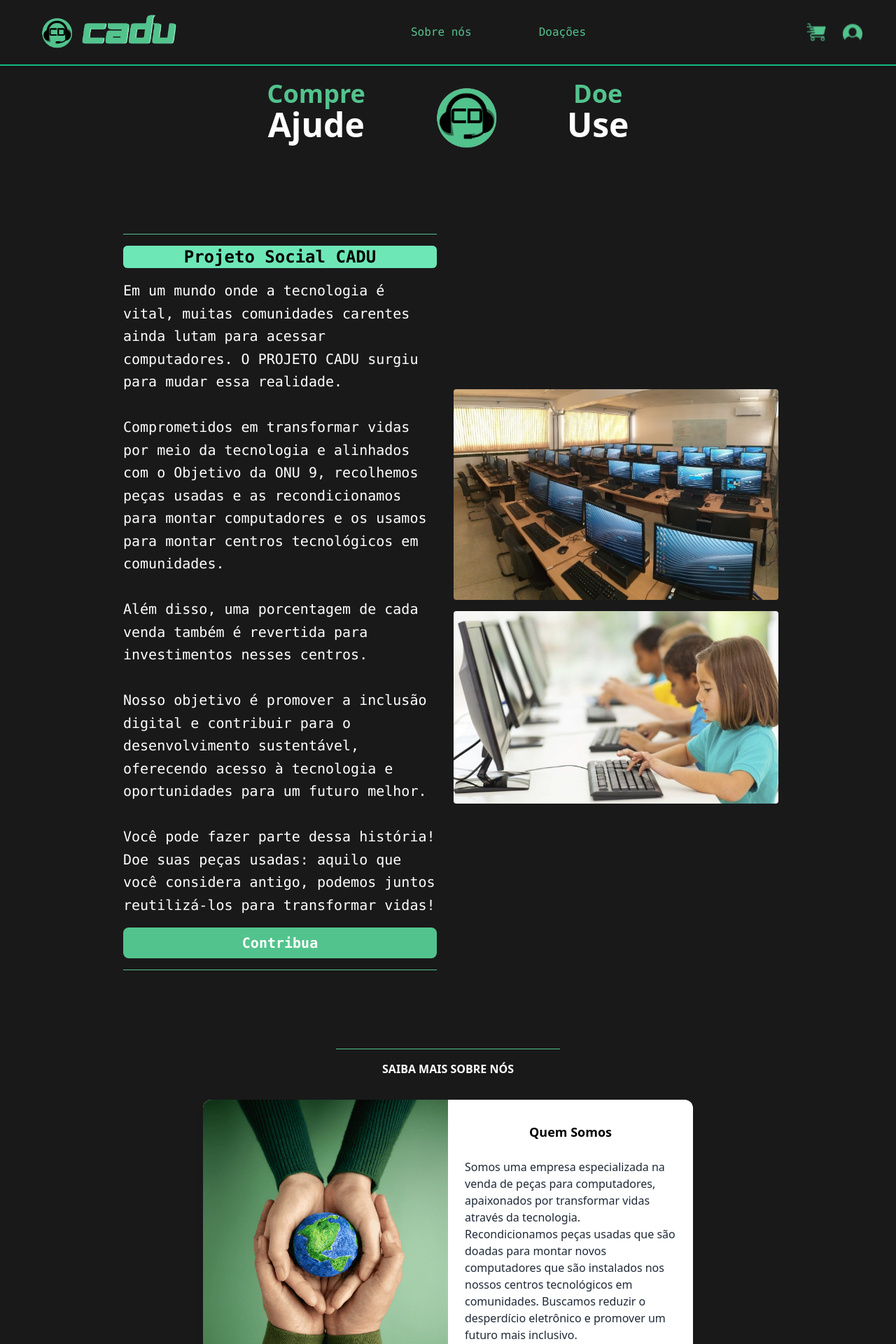
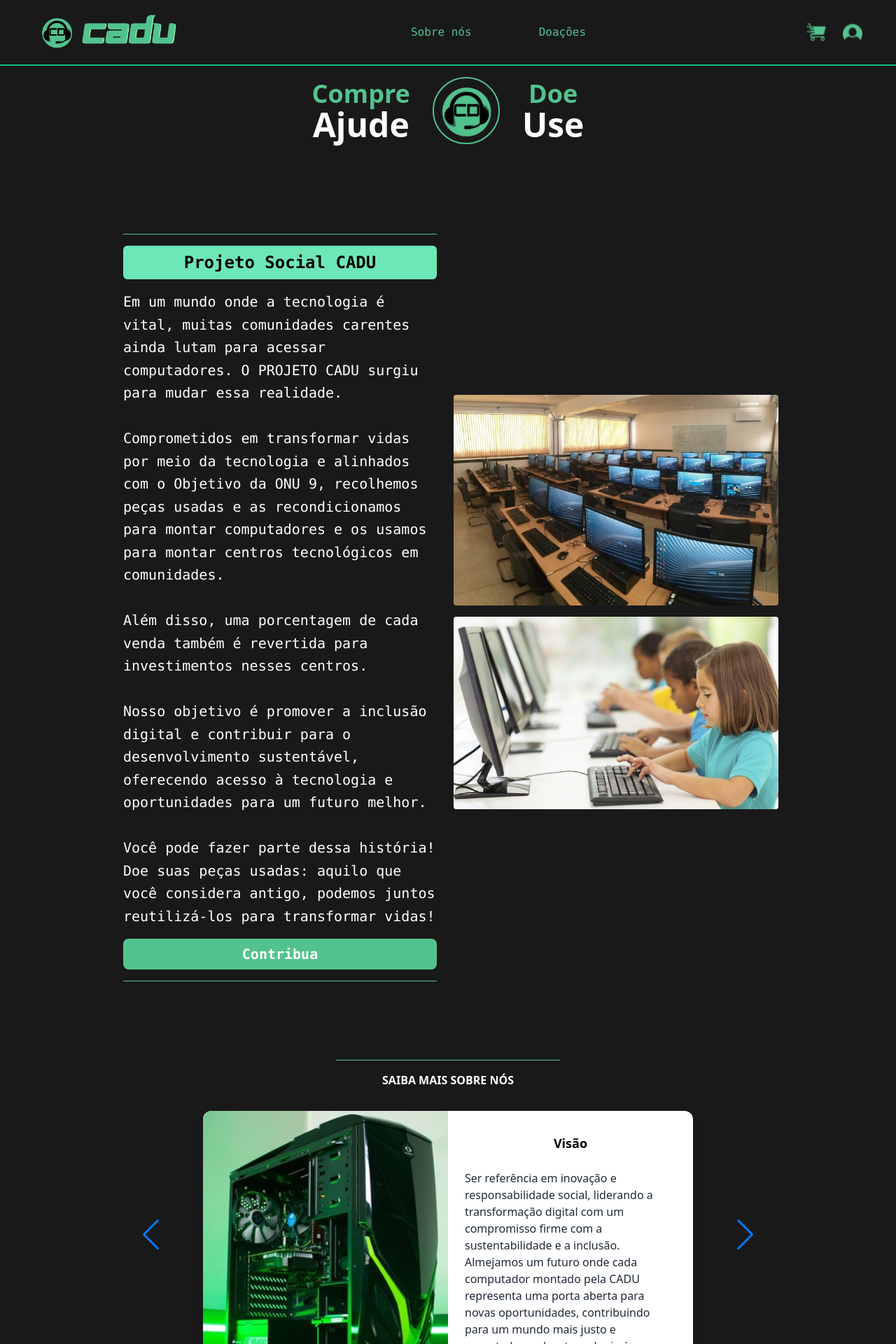
Before and after one commit to cadu-project-ti/cadu_front, a React (Vite) app: page /sobre in a window 1280 px wide. Shown: the top 1920 px of the page at 70% size. Built offline with nearby package versions, Linux system fonts and the light colour scheme.

Commit message:
Ajuste de responsividade

```diff
--- a/src/components/produtos/listaProdutos/ListaProdutos.tsx
+++ b/src/components/produtos/listaProdutos/ListaProdutos.tsx
@@ -43,7 +43,7 @@ function ListaProdutos() {
             slidesPerView={4} // Valor padrão para telas grandes
             breakpoints={{
               // Definindo slides diferentes para diferentes tamanhos de tela
-              400: {
+              50: {
                 slidesPerView: 2, // 1 slide para telas pequenas
                 spaceBetween: 20,
               },
--- a/src/pages/doacoes/Doacoes.tsx
+++ b/src/pages/doacoes/Doacoes.tsx
@@ -55,10 +55,10 @@ const DonationForm = () => {
   }, [token]);
 
   return (
-    <div className="flex justify-center items-center min-h-[70vh]">
-      <img src={Banner2} alt="" className="opacity-70 h-screen w-screen object-cover absolute" />
-      <div className="absolute bg-black bg-opacity-80 text-white font-semibold justify-center items-center text-center py-5 px-6 rounded-md">
-        {enviado ? ( // Mostrar mensagem de sucesso se o formulário for enviado
+    <div className="flex justify-center items-center min-h-[85vh] relative">
+      <img src={Banner2} alt="" className="opacity-70 h-full w-full object-cover absolute" />
+      <div className="bg-black bg-opacity-80 text-white font-semibold justify-center items-center text-center py-5 px-6 rounded-md max-w-md w-full z-10">
+        {enviado ? (
           <p className="text-[#53c38d]">Doação enviada com sucesso!</p>
         ) : (
           <form onSubmit={handleSubmit}>
@@ -69,7 +69,7 @@ const DonationForm = () => {
                 value={nomeProduto}
                 onChange={(e) => setNomeProduto(e.target.value)}
                 required
-                className="border border-gray-300 p-2 rounded w-full text-[#53c38d]"
+                className="border border-gray-300 p-2 rounded w-full text-[#53c38d] text-base sm:text-lg"
               />
             </div>
 
@@ -80,7 +80,7 @@ const DonationForm = () => {
                 value={anoDeUso}
                 onChange={(e) => setAnoDeUso(e.target.value)}
                 required
-                className="border border-gray-300 p-2 rounded w-full text-[#53c38d]"
+                className="border border-gray-300 p-2 rounded w-full text-[#53c38d] text-base sm:text-lg"
               />
             </div>
 
@@ -91,7 +91,7 @@ const DonationForm = () => {
                 value={marca}
                 onChange={(e) => setMarca(e.target.value)}
                 required
-                className="border border-gray-300 p-2 rounded w-full text-[#53c38d]"
+                className="border border-gray-300 p-2 rounded w-full text-[#53c38d] text-base sm:text-lg"
               />
             </div>
 
@@ -101,7 +101,7 @@ const DonationForm = () => {
                 value={condicao}
                 onChange={(e) => setCondicao(e.target.value)}
                 required
-                className="border border-gray-300 p-2 rounded w-full text-[#53c38d]"
+                className="border border-gray-300 p-2 rounded w-full text-[#53c38d] text-base sm:text-lg"
               >
                 <option value="novo">Novo</option>
                 <option value="usado">Usado</option>
@@ -111,7 +111,7 @@ const DonationForm = () => {
 
             <button
               type="submit"
-              className="bg-[#53c38d] hover:text-[#53c38d] hover:bg-white text-white py-2 px-4 rounded">
+              className="bg-[#53c38d] hover:text-[#53c38d] hover:bg-white text-white py-2 px-4 rounded text-base sm:text-lg">
               Enviar Doação
             </button>
           </form>
@@ -120,5 +120,4 @@ const DonationForm = () => {
     </div>
   );
 };
-
 export default DonationForm;
--- a/src/pages/sobre/Sobre.tsx
+++ b/src/pages/sobre/Sobre.tsx
@@ -8,7 +8,14 @@ import CardValores from "../../components/valores/CardValores";
 import criancas from "../../assets/imagens/aulacrianca.png";
 import { useNavigate } from "react-router-dom";
 import { Swiper, SwiperSlide } from "swiper/react";
-import {  Navigation,  Pagination,  Scrollbar,  A11y,  Autoplay,} from "swiper/modules";
+import {
+  Navigation,
+  Pagination,
+  Scrollbar,
+  A11y,
+  Autoplay,
+} from "swiper/modules";
+import "../../components/produtos/listaProdutos/ListaProdutos.css";
 
 function Sobre() {
   const navigate = useNavigate();
@@ -43,18 +50,17 @@ function Sobre() {
       image: imageCard4,
     },
   ];
-
   return (
     <>
       <header className="bg-[#19191a] shadow-lg">
-        <div className="flex items-center justify-center gap-24 p-4">
+        <div className="flex flex-col md:flex-row items-center justify-center gap-8 p-4">
           <h1 className="text-4xl font-semibold text-[#53c38d] text-center">
             Compre <br />
             <span className="text-5xl font-bold text-white">Ajude</span>
           </h1>
           <div className="relative w-24 h-24">
             <img
-              className="w- h-28 object-cover rounded-full border-[#53c38d]"
+              className="w-full h-full object-cover rounded-full border-[#53c38d] border-2"
               src={logotipo}
               alt="Logotipo"
             />
@@ -68,13 +74,13 @@ function Sobre() {
 
       <main className="bg-[#19191a]">
         <div className="flex justify-center font-mono">
-          <div className="flex flex-col md:flex-row items-center mt-16 mb-16 rounded-3xl w-[90%] md:w-[80%] p-8 ">
+          <div className="flex flex-col md:flex-row items-center mt-16 mb-16 rounded-3xl w-[90%] md:w-[80%] p-8">
             <div className="flex flex-col text-lg md:text-xl p-4 gap-4 md:w-1/2">
               <hr className="flex border-[#53c38d] items-center text-center w-full mx-auto " />
-              <h2 className="text-2xl text-black font-bold bg-emerald-300 p- rounded-md text-center ">
+              <h2 className="text-2xl text-black font-bold bg-emerald-300 p-2 rounded-md text-center">
                 Projeto Social CADU
               </h2>
-              <p className="text-white bg-[#19191a]  leading-relaxed overflow-auto">
+              <p className="text-white leading-relaxed overflow-auto">
                 Em um mundo onde a tecnologia é vital, muitas comunidades
                 carentes ainda lutam para acessar computadores. O PROJETO CADU
                 surgiu para mudar essa realidade.
@@ -110,14 +116,14 @@ function Sobre() {
             </div>
 
             {/* Container para a imagem */}
-            <div className="flex-col-2 items-center mb-4 md:w-[50%]">
+            <div className="flex flex-col items-center mb-4 md:w-1/2">
               <img
-                className="h-auto object-cover rounded-xl p-2 "
+                className="h-auto object-cover rounded-xl p-2"
                 src={laboratorio}
                 alt="Sala de tecnologia"
               />
               <img
-                className="h-auto object-cover rounded-xl p-2 "
+                className="h-auto object-cover rounded-xl p-2"
                 src={criancas}
                 alt="Crianças estudando"
               />
@@ -125,6 +131,7 @@ function Sobre() {
           </div>
         </div>
       </main>
+
       <hr className="flex border-[#53c38d] items-center text-center w-80 mx-auto mb-4" />
       <div className="text-white font-bold text-center mb-4">
         SAIBA MAIS SOBRE NÓS
@@ -133,9 +140,13 @@ function Sobre() {
         <Swiper
           modules={[Navigation, Pagination, Scrollbar, A11y, Autoplay]}
           slidesPerView={1}
-          autoplay={{ delay: 20000 }} // 20000 ms = 20 segundos
-          loop={true} // Ativa o loop dos slides
-          className="w-full max-w-4xl mx-auto" // Ajusta a largura máxima do Swiper
+          navigation={{
+            prevEl: ".swiper-button-prev",
+            nextEl: ".swiper-button-next",
+          }}
+          autoplay={{ delay: 5000 }} // 20000 ms = 20 segundos
+          loop={true}
+          className="w-full max-w-4xl mx-auto"
         >
           {cardsData.map((card, index) => (
             <SwiperSlide
@@ -149,9 +160,10 @@ function Sobre() {
               />
             </SwiperSlide>
           ))}
+          <div className="swiper-button-prev py-10"></div>
+          <div className="swiper-button-next"></div>
         </Swiper>
       </div>
-
     </>
   );
 }
```
